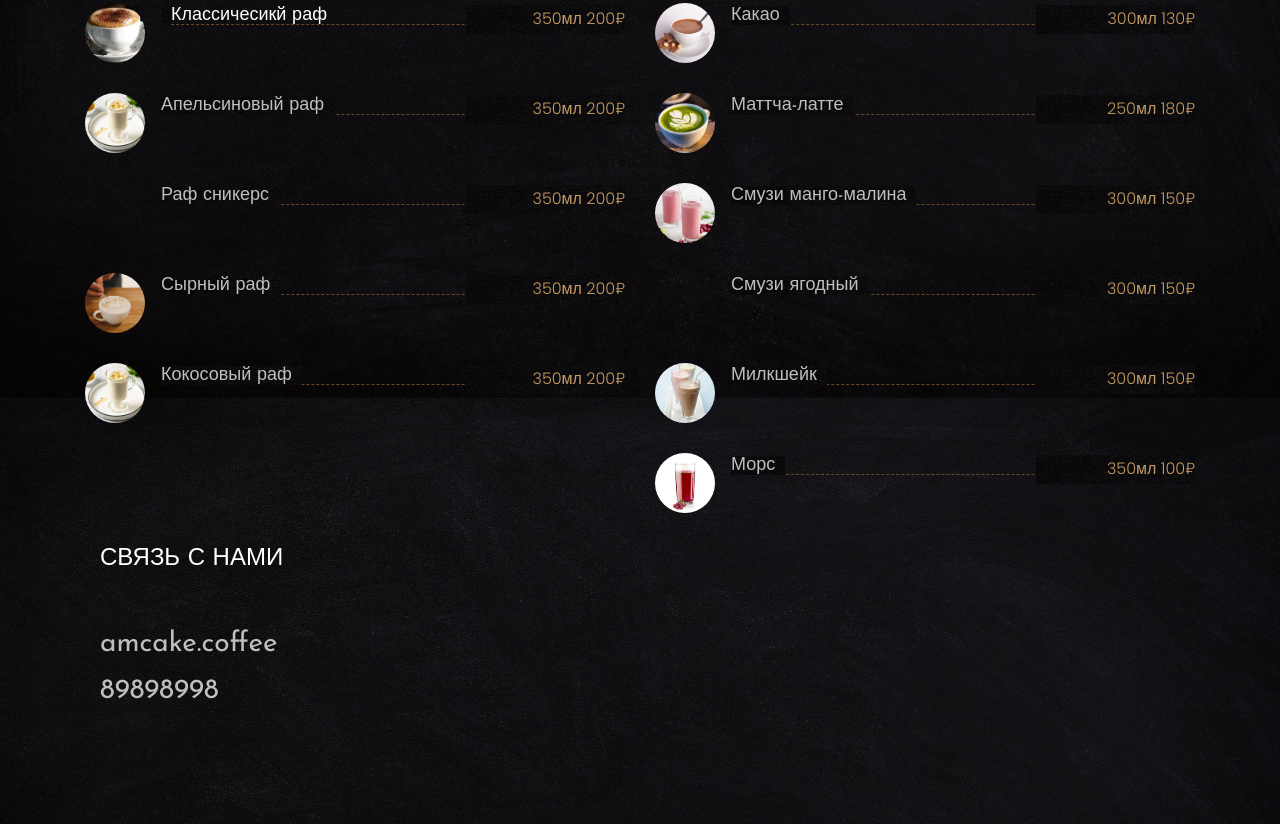
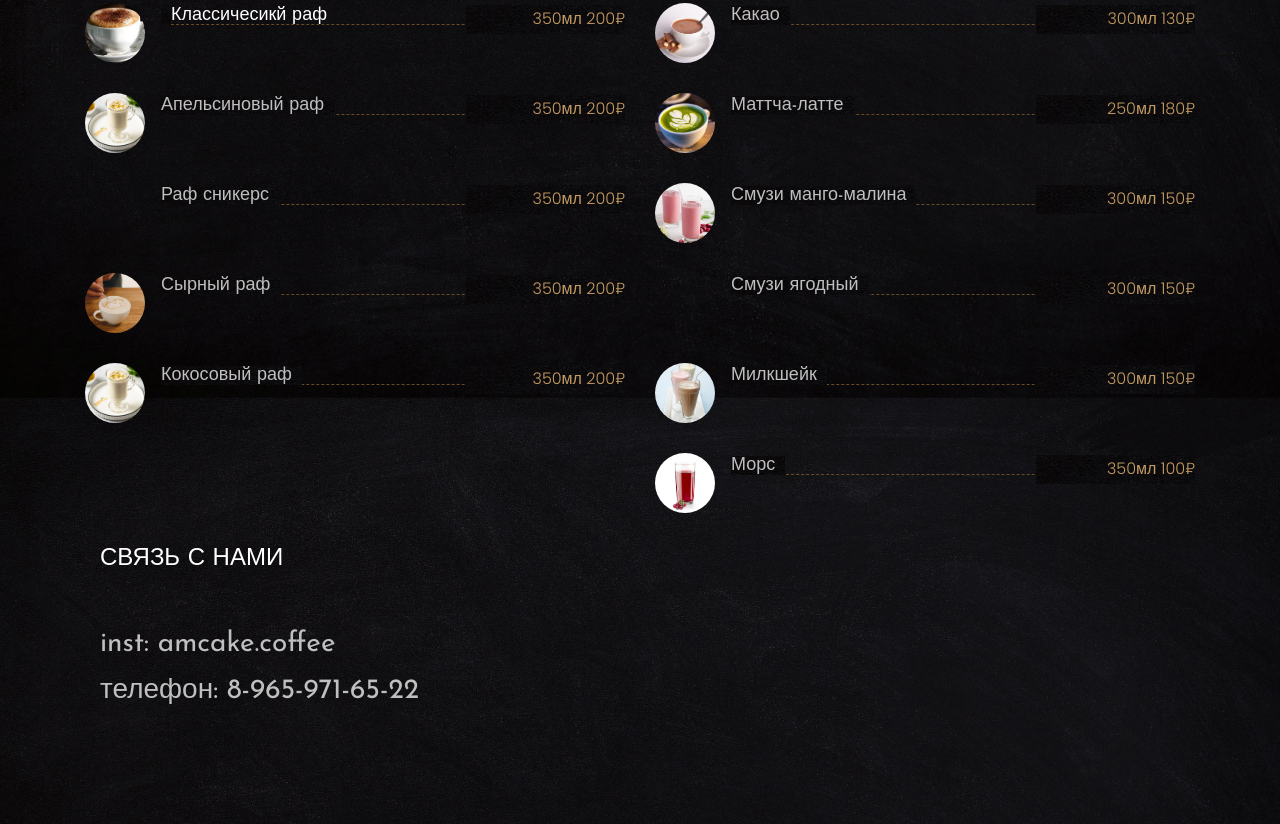
Before and after one commit to DanSub-30/DanSub-30.github.io, a plain HTML site: page menu.html in a window 1280 px wide. Shown: the part 1309-2133 px from the top of the page. Drawn offline with Linux system fonts and the light colour scheme; some packages are replaced by stand-ins of ours; no server answers.

Commit message:
comment for commit

```diff
--- a/menu.html
+++ b/menu.html
@@ -247,10 +247,10 @@
 		<div class="col-md-6">
 			<h3 class="mb-5 heading-pricing ftco-animate">Связь с нами</h3>
 			<div>
-				<h3><span>amcake.coffee</span></h3>
+				<h3><span>inst: amcake.coffee</span></h3>
 			</div>
 			<div>
-				<h3><span>89898998</span></h3>
+				<h3><span>телефон: 8-965-971-65-22</span></h3>
 			</div>
 		<!--<div class="container">
 			<div class="row">
```
Also changed, not shown: index.html (+1 -1 lines).
